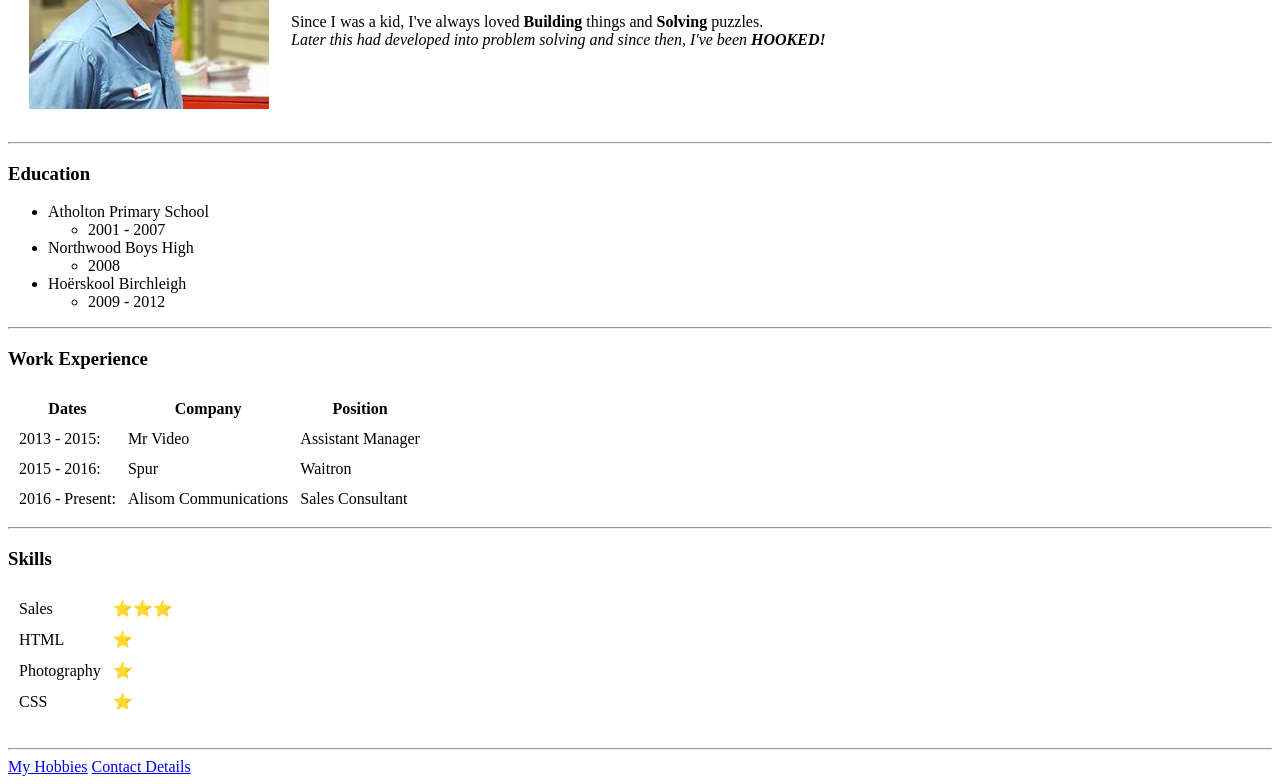
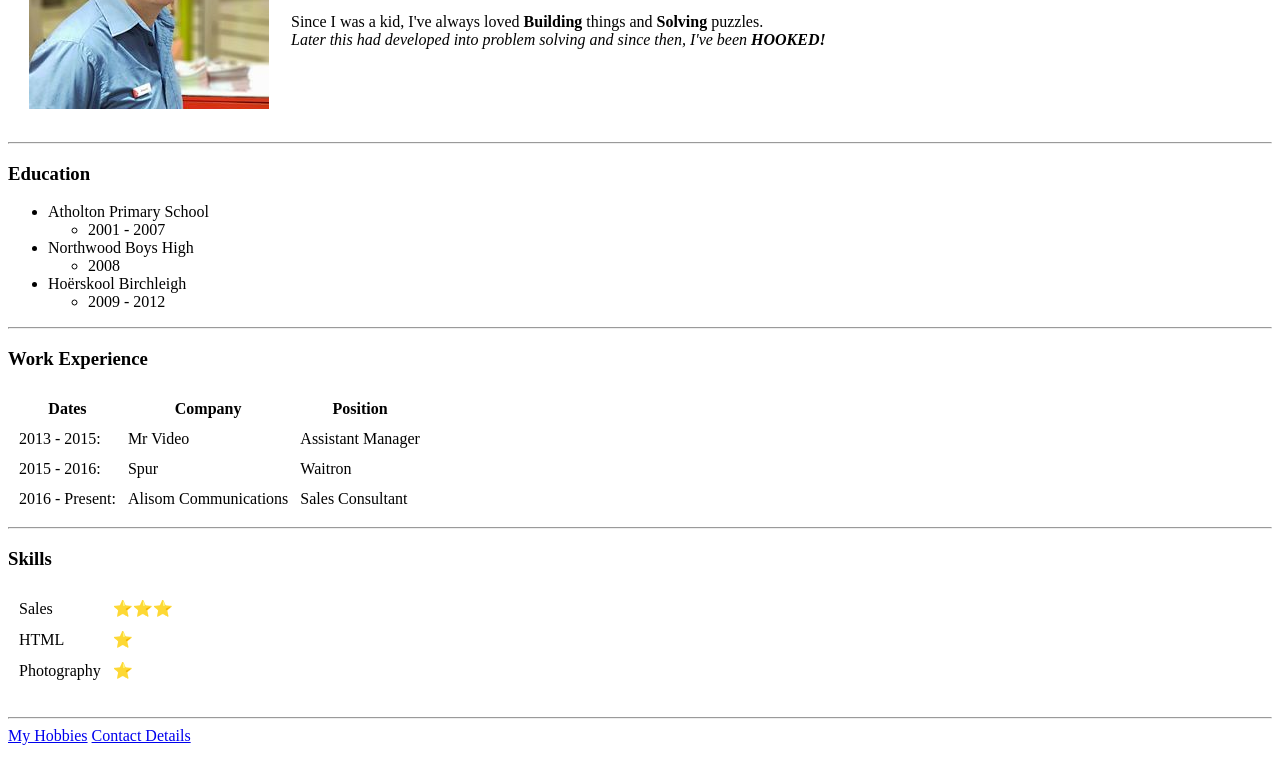
Before and after one commit to ShaunnD/CV, a plain HTML site: page index.html in a window 1280 px wide. Shown: the part 160-944 px from the top of the page. After the commit the page ends 913 px from the top, so only its background shows below. Drawn offline with Linux system fonts and the light colour scheme.

Commit message:
Removed CSS

```diff
--- a/index.html
+++ b/index.html
@@ -78,10 +78,6 @@
       <td>Photography</td>
       <td>⭐</td>
     </tr>
-    <tr>
-      <td>CSS</td>
-      <td>⭐</td>
-    </tr>
   </table>
   <br />
   <hr>
```
